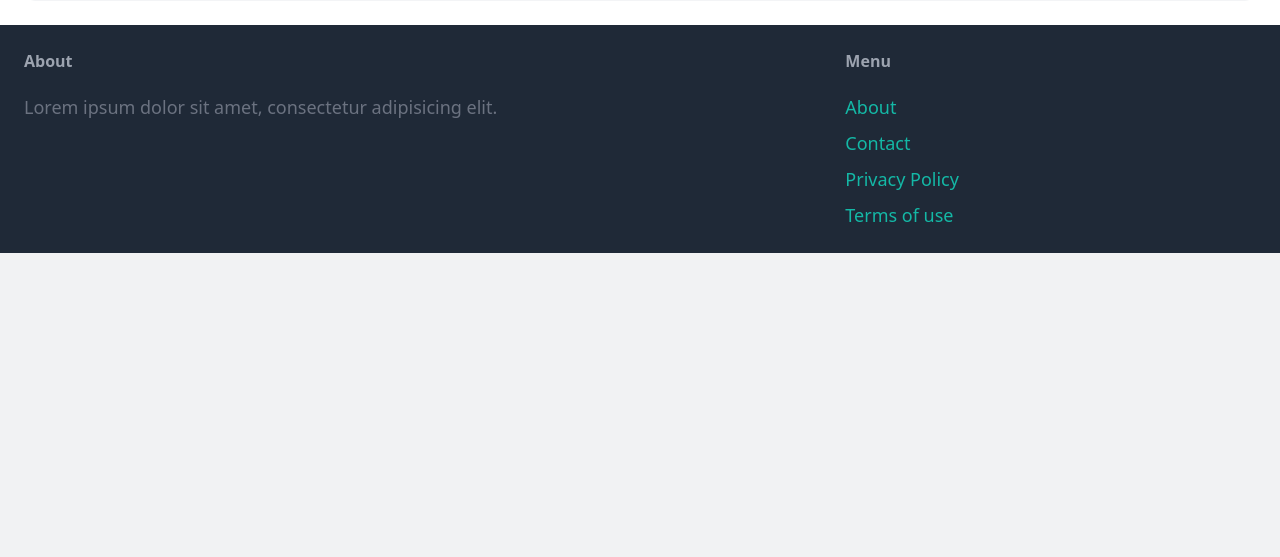
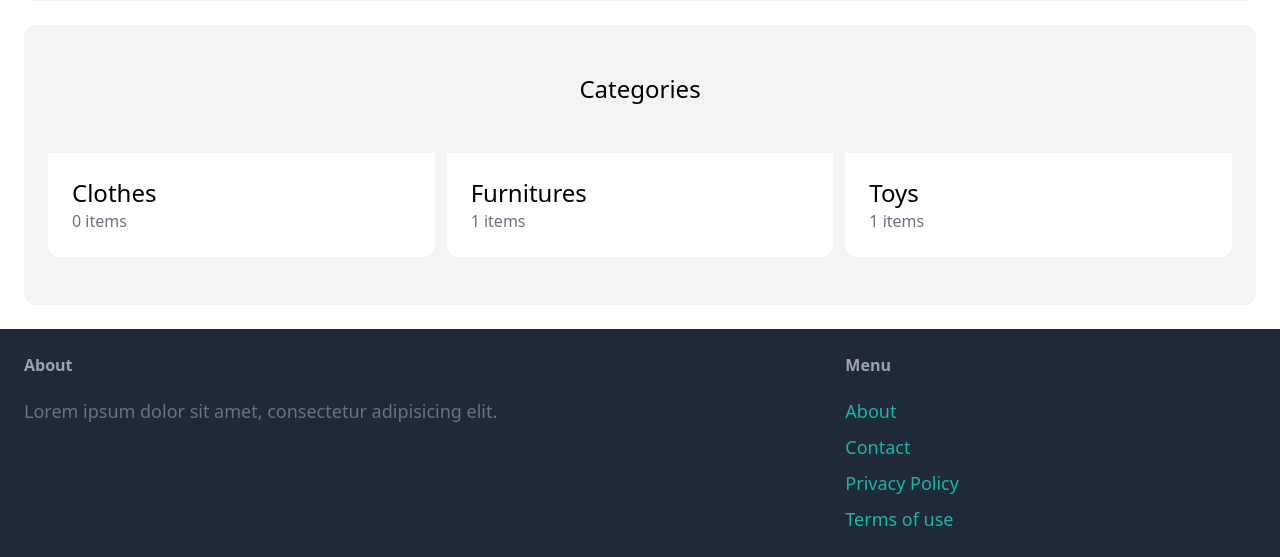
Before and after one commit to doni-robert/learning_django, a Django app: page / in a window 1280 px wide. Shown: the part 694-1251 px from the top of the page. Before the commit the page ends 947 px from the top, so only its background shows below. Run offline with Django 5.2, Linux system fonts and the light colour scheme; data comes from the database, SQL or seed files in the repository; some libraries are stand-ins or nearby versions.

Commit message:
chore: display categories

```diff
--- a/Puddle/puddle/core/templates/core/index.html
+++ b/Puddle/puddle/core/templates/core/index.html
@@ -22,4 +22,20 @@
             {% endfor %}
         </div>
     </div>
+    <div class="mt-6 px-6 py-12 bg-gray-100 rounded-xl">
+        <h2 class="mb-12 text-2xl text-center">Categories</h2>
+
+        <div class="grid grid-cols-3 gap-3">
+            {% for category in categories %}
+                <div>
+                    <a href="#">
+                        <div class="p-6 bg-white rounded-b-xl">
+                            <h2 class="text-2xl">{{ category.name }}</h2>
+                            <p class="text-gray-500">{{ category.items.count }} items</p>
+                        </div>
+                    </a>
+                </div>
+            {% endfor %}
+        </div>
+    </div>
 {% endblock %}
```
